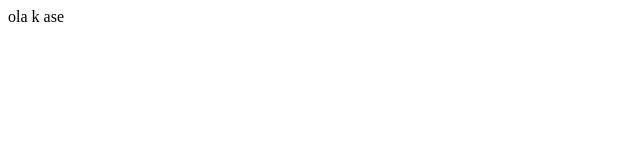
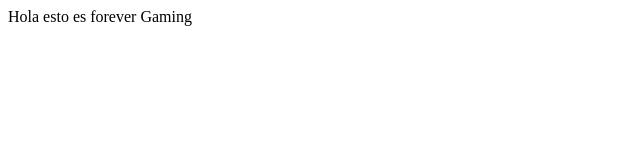
Before and after one commit to Electronic949/electronic949.github.io, a plain HTML site: page index.html in a window 1280 px wide. Shown: the whole page, without its empty margins (0-640 px from the left). Drawn offline with Linux system fonts and the light colour scheme.

Commit message:
Update index.html

```diff
--- a/index.html
+++ b/index.html
@@ -1,8 +1,8 @@
 <!DOCTYPE html>
 <head>
-<title> Pagina de alex </title>
+<title> Forever gaming </title>
 </head>
 <body>
-ola k ase
+Hola esto es forever Gaming
 </body>
 </html>
```
